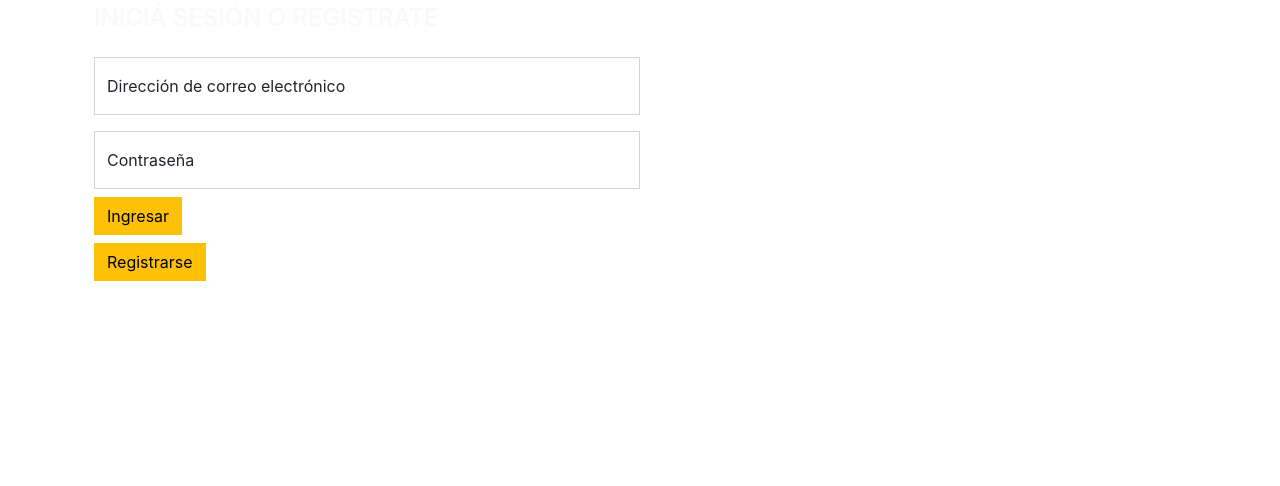
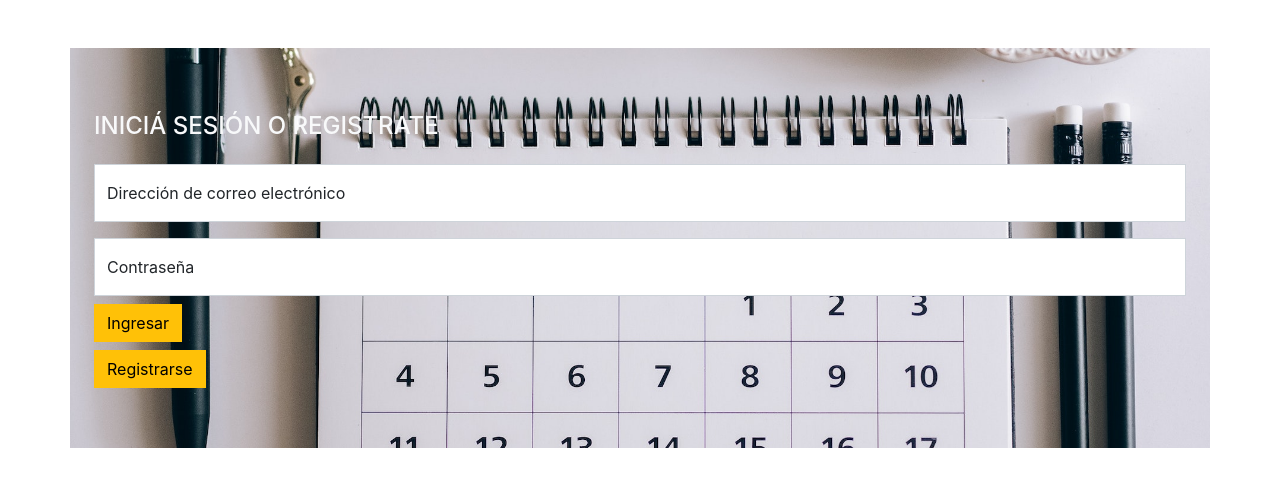
Before and after one commit to SantiagoTonin/CalendarFront, a React (Create React App) app: page /login in a window 1280 px wide. Shown: the top 486 px of the page. Built offline with nearby package versions, Linux system fonts and the light colour scheme.

Commit message:
arreglo de validaciones

```diff
--- a/src/components/login/Login.js
+++ b/src/components/login/Login.js
@@ -2,6 +2,7 @@ import { FloatingLabel, Form, Button } from "react-bootstrap";
 import Register from "../register/Register";
 import { useForm } from "react-hook-form";
 import "./login.css";
+import { Link } from "react-router-dom";
 
 const Login = () => {
   const { register, handleSubmit } = useForm();
@@ -34,9 +35,9 @@ const Login = () => {
 
   return (
     <>
-      <div className="loginpage container d-flex align-items-center">
-        <div className="container mt-1 login-portada col d-flex justify-content-around align-items-center">
-          <div className="login-portada-text w-100">
+      <div className="back container mt-5 d-flex align-items-center">
+        <div className="container mt-1 col d-flex justify-content-around align-items-center">
+          <div className="w-100">
             <h4 className="mb-4 text-light">INICIÁ SESIÓN O REGISTRATE</h4>
             <form onSubmit={handleSubmit(handleLogin)}>
               <FloatingLabel
@@ -71,10 +72,9 @@ const Login = () => {
                 Ingresar
               </Button>
             </form>
-            <Register />
-          </div>
-          <div className="container col-6 d-flex justify-content-end">
-            <img className="back m-2"></img>
+            <Link to="/Register">
+              <Register />
+            </Link>
           </div>
         </div>
       </div>
--- a/src/components/login/login.css
+++ b/src/components/login/login.css
@@ -1,3 +1,7 @@
 .back {
+  width: 100vw;
+  height: 50vh;
   background-image: url(../../assets/images/landing/calendarImage.jpg);
+  background-size: 100%;
+  background-position: -30%;
 }
```
